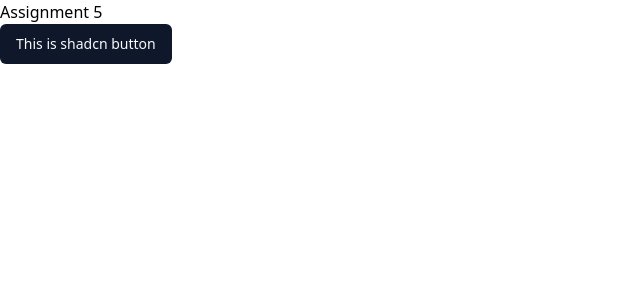
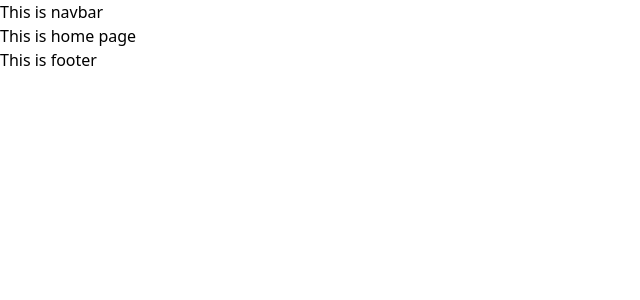
Before and after one commit to rahmanabdulquadir/car-wash-system-frontend, a React (Vite) app: page / in a window 1280 px wide. Shown: the top 300 px of the page, without its empty margins (0-640 px from the left). Built offline with nearby package versions, Linux system fonts and the light colour scheme.

Commit message:
initial router setup done

```diff
--- a/package.json
+++ b/package.json
@@ -16,6 +16,7 @@
     "lucide-react": "^0.435.0",
     "react": "^18.3.1",
     "react-dom": "^18.3.1",
+    "react-router-dom": "^6.26.1",
     "tailwind-merge": "^2.5.2",
     "tailwindcss-animate": "^1.0.7"
   },
--- /dev/null
+++ b/src/components/Layouts/MainLayout.tsx
@@ -0,0 +1,16 @@
+import Footer from "@/pages/shared/Footer";
+import Navbar from "@/pages/shared/Navbar";
+import { Outlet } from "react-router-dom";
+
+
+const MainLayout = () => {
+  return (
+    <div>
+     <Navbar/>
+     <Outlet/>
+     <Footer/>
+    </div>
+  );
+};
+
+export default MainLayout;
--- a/src/main.tsx
+++ b/src/main.tsx
@@ -1,10 +1,11 @@
-import { StrictMode } from 'react'
-import { createRoot } from 'react-dom/client'
-import App from './App.tsx'
-import './index.css'
+import { StrictMode } from "react";
+import { createRoot } from "react-dom/client";
+import "./index.css";
+import { RouterProvider } from "react-router-dom";
+import router from "./router/index.tsx";
 
-createRoot(document.getElementById('root')!).render(
+createRoot(document.getElementById("root")!).render(
   <StrictMode>
-    <App />
-  </StrictMode>,
-)
+    <RouterProvider router={router} />
+  </StrictMode>
+);
--- /dev/null
+++ b/src/pages/Home/Home.tsx
@@ -0,0 +1,11 @@
+
+
+const Home = () => {
+  return (
+    <div>
+      This is home page
+    </div>
+  );
+};
+
+export default Home;
--- /dev/null
+++ b/src/pages/shared/Footer.tsx
@@ -0,0 +1,11 @@
+
+
+const Footer = () => {
+  return (
+    <div>
+      This is footer
+    </div>
+  );
+};
+
+export default Footer;
--- /dev/null
+++ b/src/pages/shared/Navbar.tsx
@@ -0,0 +1,10 @@
+
+const Navbar = () => {
+  return (
+    <div>
+      This is navbar
+    </div>
+  );
+};
+
+export default Navbar;
--- /dev/null
+++ b/src/router/index.tsx
@@ -0,0 +1,18 @@
+import MainLayout from "@/components/Layouts/MainLayout";
+import Home from "@/pages/Home/Home";
+import { createBrowserRouter } from "react-router-dom";
+
+const router = createBrowserRouter([
+  {
+    path: '/',
+    element: <MainLayout/>,
+    children: [
+      {
+        index: true,
+        element: <Home />,
+      },
+    ]
+  }
+])
+
+export default router
```
Also changed, not shown: 1 other file (tests, documents, lock files or other folders).
